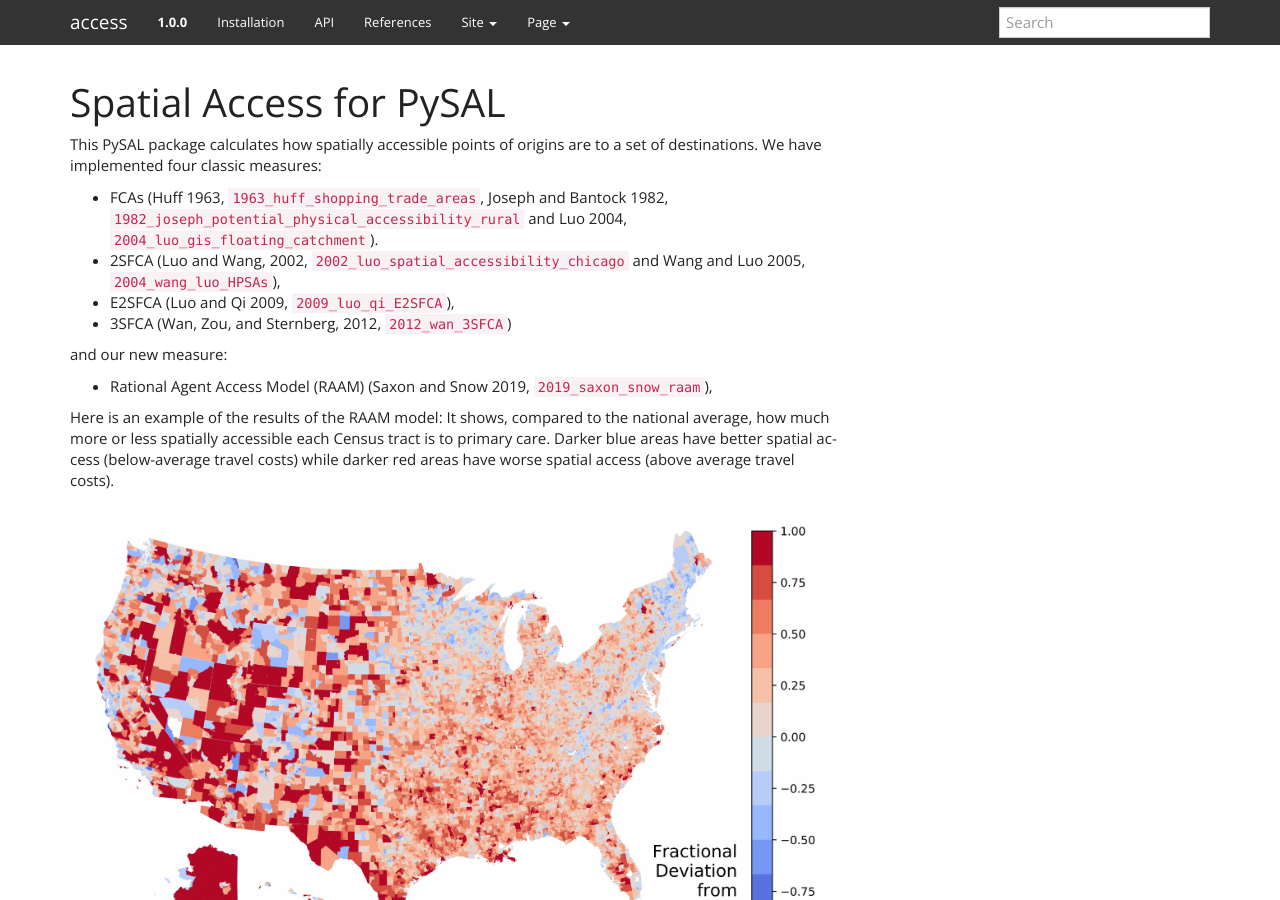
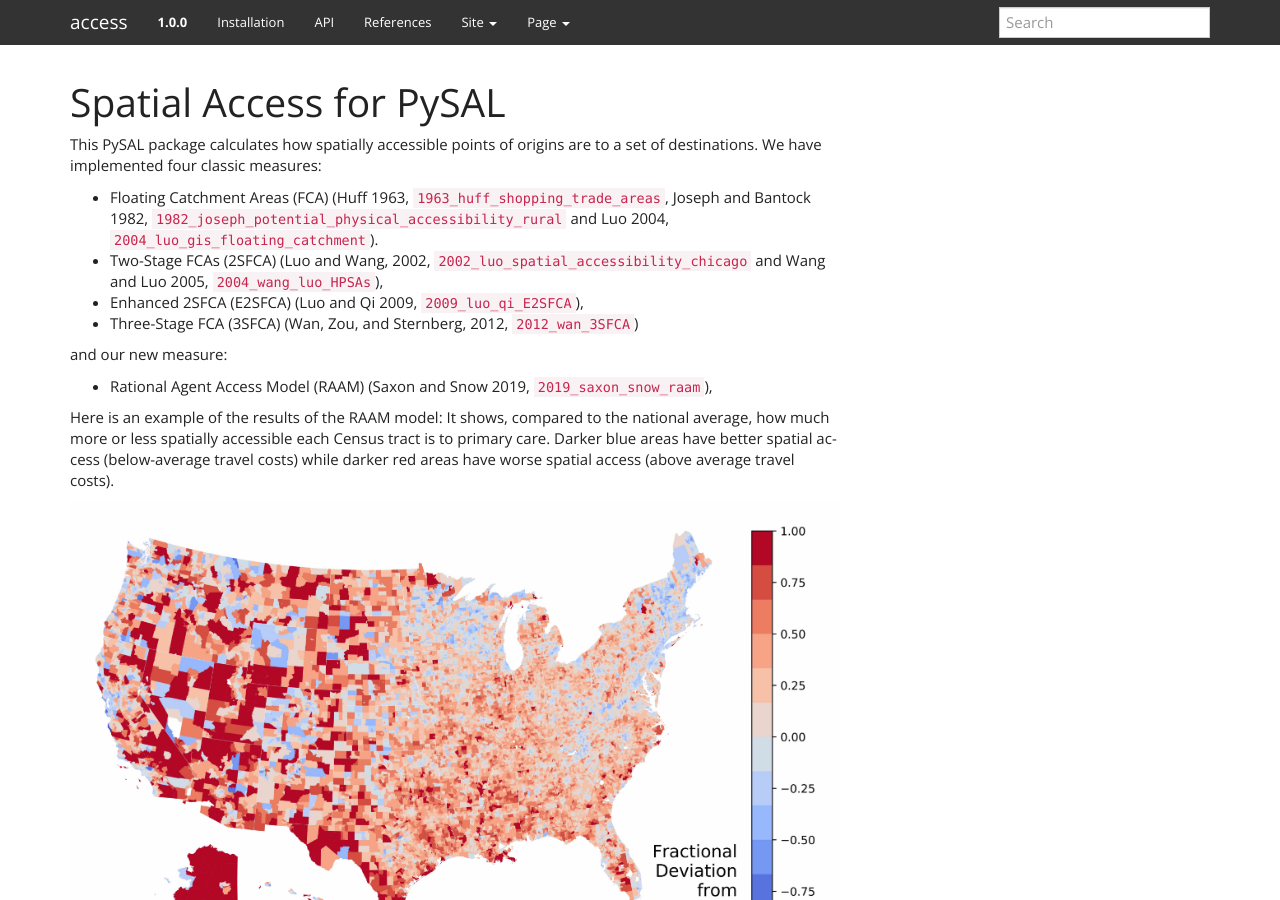
Before and after one commit to pysal/access, a Sphinx documentation site: the page built from docs/index.rst, in a window 1280 px wide and 900 px high. Built offline with Sphinx 7.4.7, drawn with Linux system fonts in a browser that asks for light colours; pages that are not in the unit, such as notebooks, are missing from menus; cross-references to code outside the pages are shown as plain code; some of the changed text lies outside the part shown.

Commit message:
fix hyperlinks

```diff
--- a/docs/index.rst
+++ b/docs/index.rst
@@ -7,10 +7,10 @@
 This PySAL package calculates how spatially accessible points of origins are to a set of destinations.
 We have implemented four classic measures:
 
-- FCAs (Huff 1963, :cite:`1963_huff_shopping_trade_areas`, Joseph and Bantock 1982, :cite:`1982_joseph_potential_physical_accessibility_rural` and Luo 2004, :cite:`2004_luo_gis_floating_catchment`).
-- 2SFCA (Luo and Wang, 2002, :cite:`2002_luo_spatial_accessibility_chicago` and Wang and Luo 2005, :cite:`2004_wang_luo_HPSAs`),
-- E2SFCA (Luo and Qi 2009, :cite:`2009_luo_qi_E2SFCA`),
-- 3SFCA (Wan, Zou, and Sternberg, 2012, :cite:`2012_wan_3SFCA`)
+- Floating Catchment Areas (FCA) (Huff 1963, :cite:`1963_huff_shopping_trade_areas`, Joseph and Bantock 1982, :cite:`1982_joseph_potential_physical_accessibility_rural` and Luo 2004, :cite:`2004_luo_gis_floating_catchment`).
+- Two-Stage FCAs (2SFCA) (Luo and Wang, 2002, :cite:`2002_luo_spatial_accessibility_chicago` and Wang and Luo 2005, :cite:`2004_wang_luo_HPSAs`),
+- Enhanced 2SFCA (E2SFCA) (Luo and Qi 2009, :cite:`2009_luo_qi_E2SFCA`),
+- Three-Stage FCA (3SFCA) (Wan, Zou, and Sternberg, 2012, :cite:`2012_wan_3SFCA`)
 
 and our new measure:
 
```
Also changed, not shown: other parts of docs/index.rst (+1 -1 lines).
